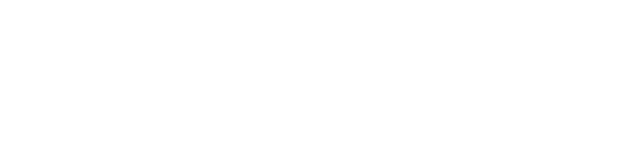
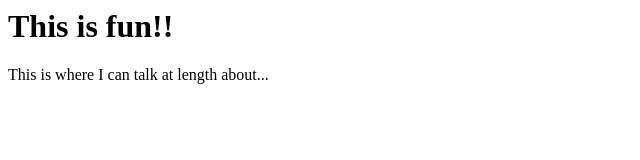
Before and after one commit to LukeSchlangen/html-css-workshop-march-2017, a plain HTML site: page index.html in a window 1280 px wide. Shown: the whole page, without its empty margins (0-640 px from the left). Drawn offline with Linux system fonts and the light colour scheme.

Commit message:
Update index.html

```diff
--- a/index.html
+++ b/index.html
@@ -2,6 +2,10 @@
   <head>
     <title>Luke's awesome website this is amazing!!</title>
   </head>
+  <body>
+    <h1>This is fun!!</h1>
+    <p>This is where I can talk at length about...</p>
+  </body>
 
 
 
```
